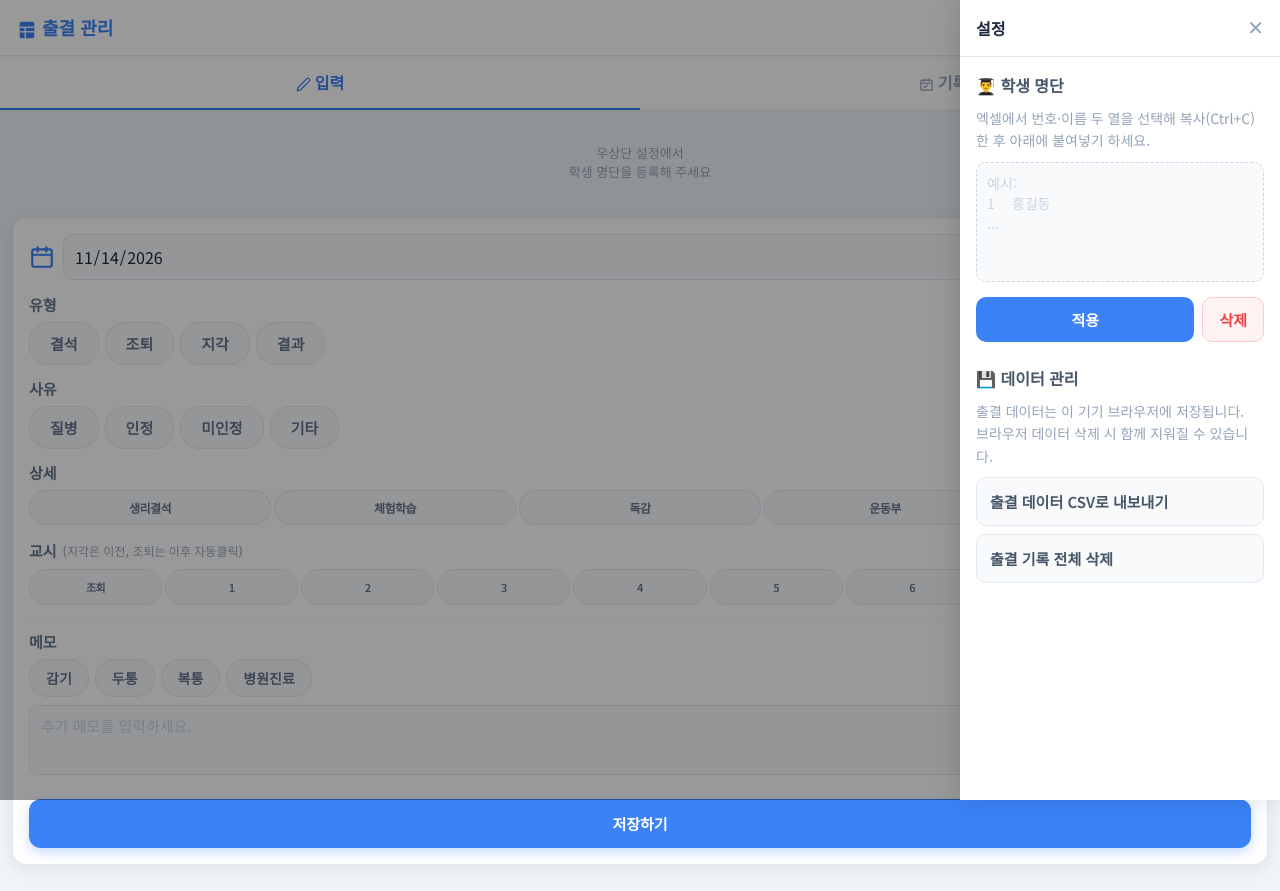
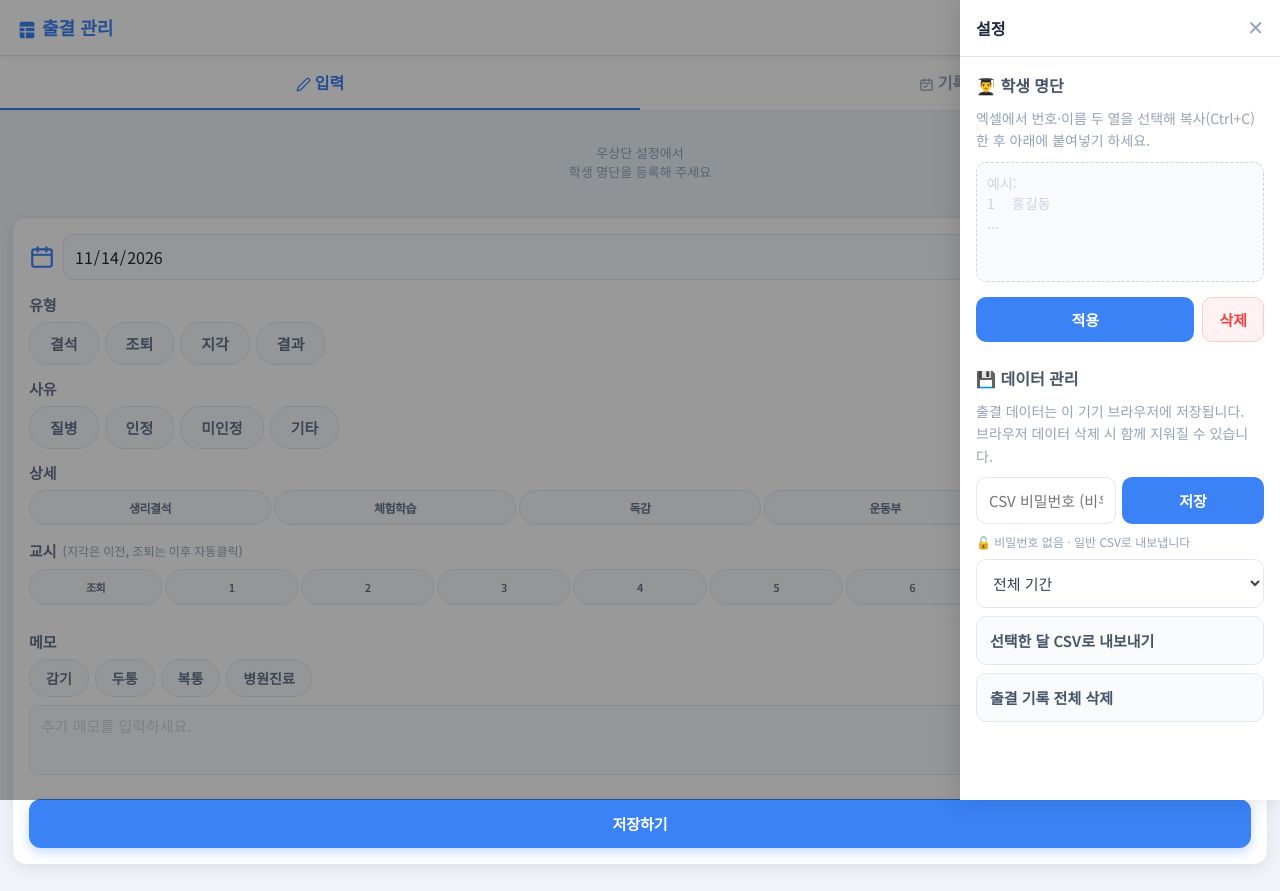
Before and after one commit to stringweek-cyber/student, a plain HTML site: page index.html in a window 1280 px wide. Both pictures are taken after a click on the button "설정". Drawn offline with Linux system fonts and the light colour scheme.

Commit message:
Update index.html

```diff
--- a/index.html
+++ b/index.html
@@ -379,7 +379,13 @@ body { font-family: 'Noto Sans KR', sans-serif; background: #f0f4f8; color: #1e2
     <div class="settings-section">
       <h3>💾 데이터 관리</h3>
       <p>출결 데이터는 이 기기 브라우저에 저장됩니다.<br>브라우저 데이터 삭제 시 함께 지워질 수 있습니다.</p>
-      <button class="data-btn" onclick="exportCSV()">출결 데이터 CSV로 내보내기</button>
+      <div style="display:flex;gap:6px;margin-bottom:8px;">
+        <input type="password" id="csvPw" placeholder="CSV 비밀번호 (비우면 암호화 안 함)" autocomplete="new-password" style="flex:1;min-width:0;padding:12px;border:1.5px solid #e2e8f0;border-radius:10px;font-size:15px;font-family:'Noto Sans KR',sans-serif;">
+        <button type="button" class="btn-primary" style="width:auto;padding:0 14px;" onclick="saveCsvPw()">저장</button>
+      </div>
+      <p id="csvPwState" style="font-size:12px;margin:0 0 8px;"></p>
+      <select id="exportMonth" style="width:100%;padding:12px;border:1.5px solid #e2e8f0;border-radius:10px;font-size:15px;font-family:'Noto Sans KR',sans-serif;margin-bottom:8px;background:#fff;color:#334155;"></select>
+      <button class="data-btn" onclick="exportCSV()">선택한 달 CSV로 내보내기</button>
       <button class="data-btn" onclick="askClearAllRecords()">출결 기록 전체 삭제</button>
     </div>
   </div>
@@ -487,6 +493,7 @@ body { font-family: 'Noto Sans KR', sans-serif; background: #f0f4f8; color: #1e2
 var LS_STUDENTS = 'chulgyul_students';
 var LS_RECORDS  = 'chulgyul_records';
 var LS_DOCS     = 'chulgyul_docs';
+var LS_CSVPW    = 'chulgyul_csv_pw';
 
 var students = [], selIdx = null;
 var chosen   = { type:'', reason:'', detail:'', period:[] };
@@ -539,6 +546,7 @@ function updateStudentCountBadge(){
 }
 function openSettings(){
   if(students.length) document.getElementById('pasteArea').value=students.map(function(s){return s.num+'\t'+s.name;}).join('\n');
+  fillExportMonths(); showCsvPwState();
   document.getElementById('settingsOverlay').classList.add('show');
   document.getElementById('settingsPanel').classList.add('show');
 }
@@ -892,18 +900,62 @@ function doEditSave(){
 }
 
 // CSV
-function exportCSV(){
-  var records=lsGet(LS_RECORDS)||[];
-  if(!records.length){showToast('저장된 기록이 없습니다.','err');return;}
+function showCsvPwState(){
+  var pw=localStorage.getItem(LS_CSVPW)||'', el=document.getElementById('csvPwState');
+  document.getElementById('csvPw').value='';
+  if(el){ el.textContent = pw ? '🔒 비밀번호 설정됨 · 내보내기 파일이 자동으로 암호화됩니다' : '🔓 비밀번호 없음 · 일반 CSV로 내보냅니다'; el.style.color = pw ? '#16a34a' : '#94a3b8'; }
+}
+function saveCsvPw(){
+  var v=document.getElementById('csvPw').value;
+  try{ if(v) localStorage.setItem(LS_CSVPW,v); else localStorage.removeItem(LS_CSVPW); }catch(e){}
+  showCsvPwState();
+  showToast(v?'🔒 CSV 비밀번호를 저장했어요':'CSV 비밀번호를 해제했어요','ok');
+}
+function b64(u8){ var s='',i,CH=0x8000; for(i=0;i<u8.length;i+=CH) s+=String.fromCharCode.apply(null,u8.subarray(i,i+CH)); return btoa(s); }
+async function encryptText(text,pw){
+  var enc=new TextEncoder(), salt=crypto.getRandomValues(new Uint8Array(16)), iv=crypto.getRandomValues(new Uint8Array(12));
+  var base=await crypto.subtle.importKey('raw',enc.encode(pw),'PBKDF2',false,['deriveKey']);
+  var key=await crypto.subtle.deriveKey({name:'PBKDF2',salt:salt,iterations:200000,hash:'SHA-256'},base,{name:'AES-GCM',length:256},false,['encrypt']);
+  var ct=new Uint8Array(await crypto.subtle.encrypt({name:'AES-GCM',iv:iv},key,enc.encode(text)));
+  var all=new Uint8Array(28+ct.length); all.set(salt,0); all.set(iv,16); all.set(ct,28);
+  return 'NEISATT1\n'+b64(all);
+}
+function fillExportMonths(){
+  var sel=document.getElementById('exportMonth'); if(!sel)return;
+  var keep=sel.value, seen={};
+  (lsGet(LS_RECORDS)||[]).forEach(function(r){ if(r.date&&r.date.length>=7) seen[r.date.slice(0,7)]=true; });
+  var ms=Object.keys(seen).sort().reverse();
+  var cur=todayStr().slice(0,7);
+  var h='';
+  ms.forEach(function(m){ h+='<option value="'+m+'">'+m.slice(0,4)+'년 '+parseInt(m.slice(5,7),10)+'월</option>'; });
+  h+='<option value="all">전체 기간</option>';
+  sel.innerHTML=h;
+  if(keep&&(keep==='all'||seen[keep])) sel.value=keep;
+  else if(seen[cur]) sel.value=cur;
+  else if(ms.length) sel.value=ms[0];
+  else sel.value='all';
+}
+async function exportCSV(){
+  var sel=document.getElementById('exportMonth');
+  var month=sel?sel.value:'all';
+  var records=(lsGet(LS_RECORDS)||[]).filter(function(r){ return month==='all' || (r.date&&r.date.slice(0,7)===month); });
+  records.sort(function(a,b){ return a.date<b.date?-1:a.date>b.date?1:((parseInt(a.studentNum)||0)-(parseInt(b.studentNum)||0)); });
+  if(!records.length){showToast(month==='all'?'저장된 기록이 없습니다.':'이 달에는 기록이 없습니다.','err');return;}
   var header=['기록일시','날짜','학생번호','학생이름','출결유형','출결사유','출결상세','교시','메모'];
   var rows=[header.join(',')];
   records.forEach(function(r){rows.push([r.time,r.date,r.studentNum,r.studentName,r.type,r.reason,r.detail,r.period,'"'+(r.memo||'').replace(/"/g,'""')+'"'].join(','));});
   var csv='\uFEFF'+rows.join('\n');
-  var blob=new Blob([csv],{type:'text/csv;charset=utf-8;'});
+  var pw=''; try{ pw=localStorage.getItem(LS_CSVPW)||''; }catch(e){}
+  var ext='.csv', mime='text/csv;charset=utf-8;';
+  if(pw){
+    if(!(window.crypto&&crypto.subtle)){showToast('이 브라우저에서는 암호화할 수 없어요','err');return;}
+    csv=await encryptText(rows.join('\n'),pw); ext='.enc'; mime='application/octet-stream';
+  }
+  var blob=new Blob([csv],{type:mime});
   var url=URL.createObjectURL(blob);
-  var a=document.createElement('a'); a.href=url; a.download='출결기록_'+todayStr()+'.csv';
+  var a=document.createElement('a'); a.href=url; a.download='출결기록_'+(month==='all'?'전체_'+todayStr():month)+ext;
   document.body.appendChild(a); a.click(); document.body.removeChild(a); URL.revokeObjectURL(url);
-  showToast('CSV 다운로드 완료!','ok');
+  showToast((month==='all'?'전체':parseInt(month.slice(5,7),10)+'월')+' '+records.length+'건 '+(pw?'🔒 암호화 파일':'CSV')+' 다운로드 완료!','ok');
 }
 
 function showToast(msg,type){
```
